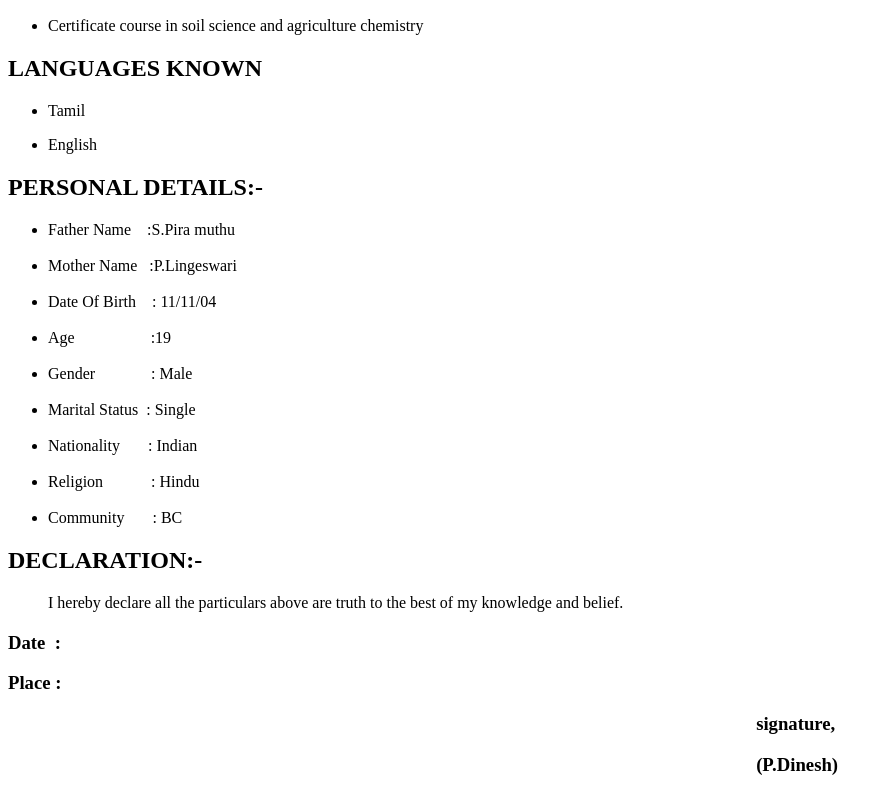
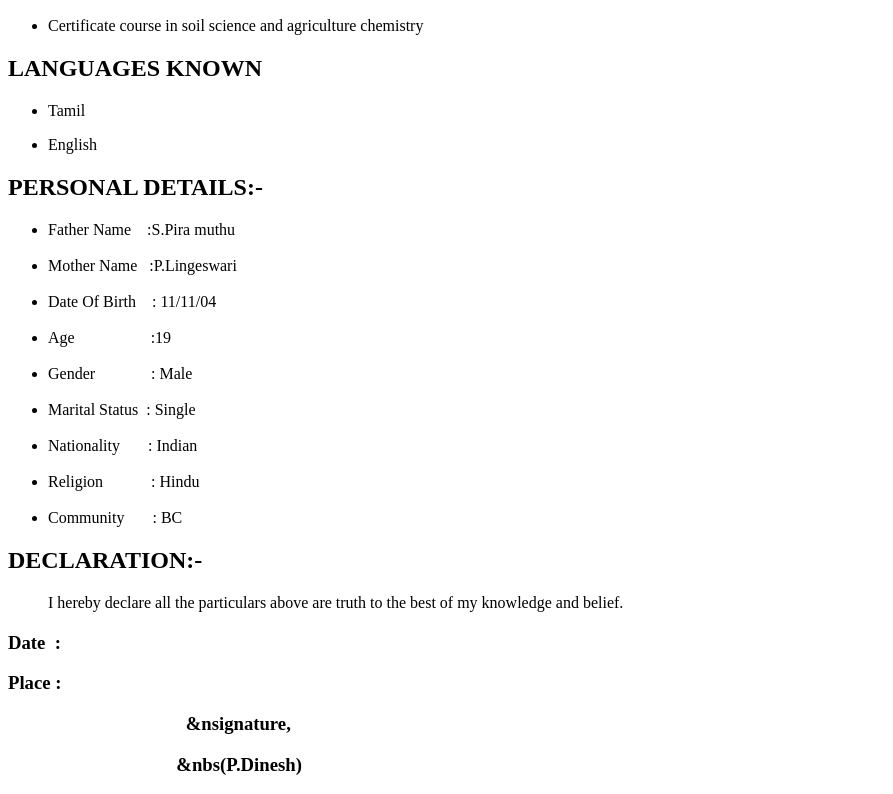
Before and after one commit to aathilingeswaran/dinesh18, a plain HTML site: page index.html in a window 1280 px wide. Shown: the part 817-1611 px from the top of the page, without its empty margins (0-893 px from the left). Drawn offline with Linux system fonts and the light colour scheme.

Commit message:
Update index.html

```diff
--- a/index.html
+++ b/index.html
@@ -164,8 +164,8 @@ border=1px solid #ddd;
 
   <div class="signature">
 
-<p>&nbsp&nbsp&nbsp&nbsp&nbsp&nbsp&nbsp&nbsp&nbsp&nbsp&nbsp&nbsp&nbsp&nbsp&nbsp&nbsp&nbsp&nbsp&nbsp&nbsp&nbsp&nbsp&nbsp&nbsp&nbsp&nbsp&nbsp&nbsp&nbsp&nbsp&nbsp&nbsp&nbsp&nbsp&nbsp&nbsp&nbsp&nbsp&nbsp&nbsp&nbsp&nbsp&nbsp&nbsp&nbsp&nbsp&nbsp&nbsp&nbsp&nbsp&nbsp&nbsp&nbsp&nbsp&nbsp&nbsp&nbsp&nbsp&nbsp&nbsp&nbsp&nbsp&nbsp&nbsp&nbsp&nbsp&nbsp&nbsp&nbsp&nbsp&nbsp&nbsp&nbsp&nbsp&nbsp&nbsp&nbsp&nbsp&nbsp&nbsp&nbsp&nbsp&nbsp&nbsp&nbsp&nbsp&nbsp&nbsp&nbsp&nbsp&nbsp&nbsp&nbsp&nbsp&nbsp&nbsp&nbsp&nbsp&nbsp&nbsp&nbsp&nbsp&nbsp&nbsp&nbsp&nbsp&nbsp&nbsp&nbsp&nbsp&nbsp&nbsp&nbsp&nbsp&nbsp&nbsp&nbsp&nbsp&nbsp&nbsp&nbsp&nbsp&nbsp&nbsp&nbsp&nbsp&nbsp&nbsp&nbsp&nbsp&nbsp&nbsp&nbsp&nbsp&nbsp&nbsp&nbsp&nbsp&nbsp&nbsp&nbsp&nbsp&nbsp&nbsp&nbsp&nbsp&nbsp&nbsp&nbsp&nbsp&nbsp&nbsp&nbsp&nbsp&nbsp&nbsp&nbsp&nbsp&nbsp&nbspsignature,</p>
-  <p>&nbsp&nbsp&nbsp&nbsp&nbsp&nbsp&nbsp&nbsp&nbsp&nbsp&nbsp&nbsp&nbsp&nbsp&nbsp&nbsp&nbsp&nbsp&nbsp&nbsp&nbsp&nbsp&nbsp&nbsp&nbsp&nbsp&nbsp&nbsp&nbsp&nbsp&nbsp&nbsp&nbsp&nbsp&nbsp&nbsp&nbsp&nbsp&nbsp&nbsp&nbsp&nbsp&nbsp&nbsp&nbsp&nbsp&nbsp&nbsp&nbsp&nbsp&nbsp&nbsp&nbsp&nbsp&nbsp&nbsp&nbsp&nbsp&nbsp&nbsp&nbsp&nbsp&nbsp&nbsp&nbsp&nbsp&nbsp&nbsp&nbsp&nbsp&nbsp&nbsp&nbsp&nbsp&nbsp&nbsp&nbsp&nbsp&nbsp&nbsp&nbsp&nbsp&nbsp&nbsp&nbsp&nbsp&nbsp&nbsp&nbsp&nbsp&nbsp&nbsp&nbsp&nbsp&nbsp&nbsp&nbsp&nbsp&nbsp&nbsp&nbsp&nbsp&nbsp&nbsp&nbsp&nbsp&nbsp&nbsp&nbsp&nbsp&nbsp&nbsp&nbsp&nbsp&nbsp&nbsp&nbsp&nbsp&nbsp&nbsp&nbsp&nbsp&nbsp&nbsp&nbsp&nbsp&nbsp&nbsp&nbsp&nbsp&nbsp&nbsp&nbsp&nbsp&nbsp&nbsp&nbsp&nbsp&nbsp&nbsp&nbsp&nbsp&nbsp&nbsp&nbsp&nbsp&nbsp&nbsp&nbsp&nbsp&nbsp&nbsp&nbsp&nbsp&nbsp&nbsp&nbsp&nbsp&nbsp&nbsp(P.Dinesh)</p>
+<p>&nbsp&nbsp&nbsp&nbsp&nbsp&nbsp&nbsp&nbsp&nbsp&nbsp&nbsp&nbsp&nbsp&nbsp&nbsp&nbsp&nbsp&nbsp&nbsp&nbsp&nbsp&nbsp&nbsp&nbsp&nbsp&nbsp&nbsp&nbsp&nbsp&nbsp&nbsp&nbsp&nbsp&nbsp&nbsp&nbsp&nbsp&nbsp&nsignature,</p>
+  <p>&nbsp&nbsp&nbsp&nbsp&nbsp&nbsp&nbsp&nbsp&nbsp&nbsp&nbsp&nbsp&nbsp&nbsp&nbsp&nbsp&nbsp&nbsp&nbsp&nbsp&nbsp&nbsp&nbsp&nbsp&nbsp&nbsp&nbsp&nbsp&nbsp&nbsp&nbsp&nbsp&nbsp&nbsp&nbsp&nbsp&nbs(P.Dinesh)</p>
 </div>
 <a href="stylesss.css">
 </body>
```
